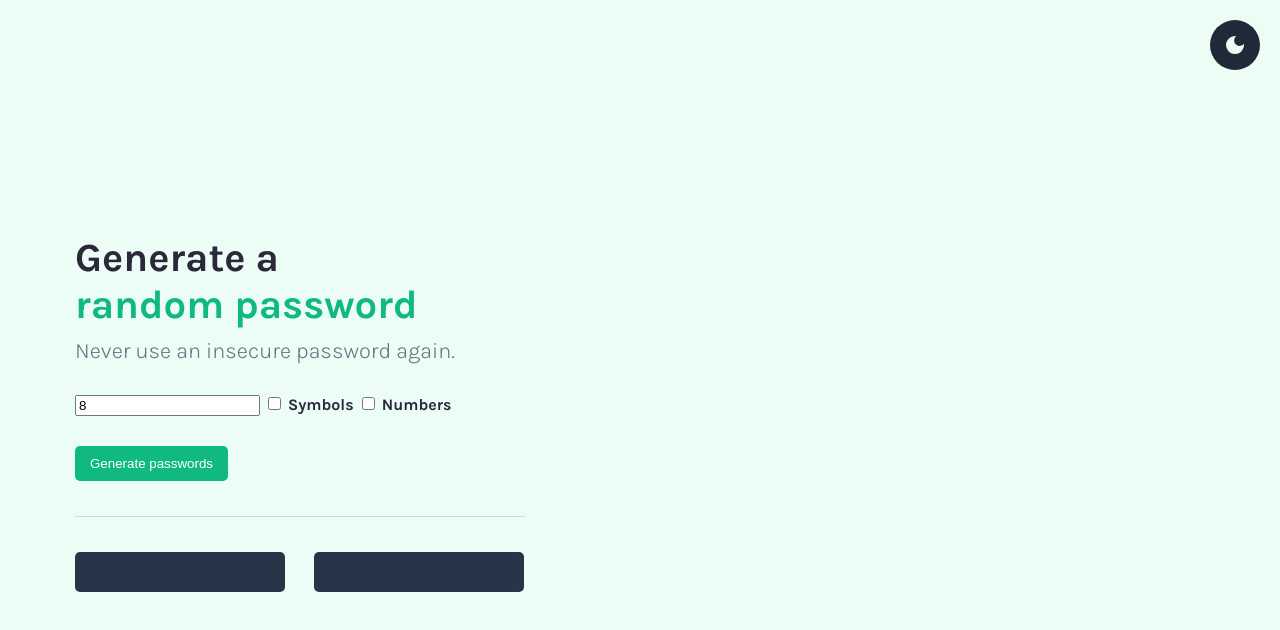
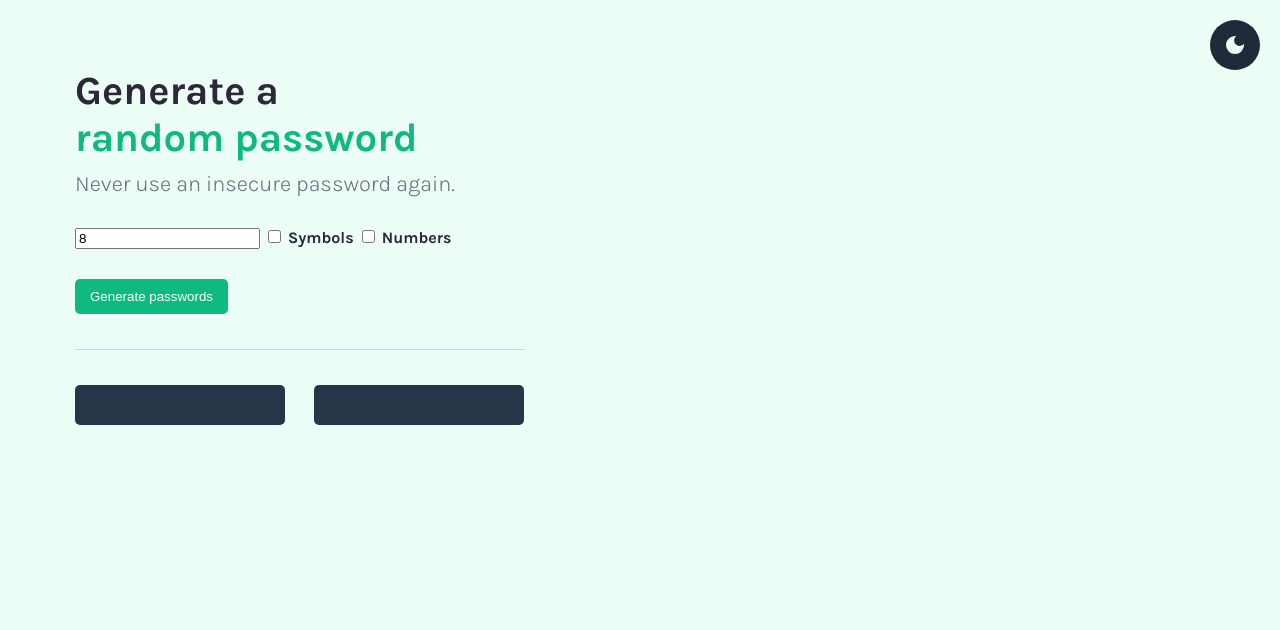
Before and after one commit to Hamzasuliman404/password-generator, a plain HTML site: page index.html in a window 1280 px wide. Drawn offline with Linux system fonts and the light colour scheme.

Commit message:
some style fixes

```diff
--- a/style.css
+++ b/style.css
@@ -33,10 +33,7 @@ body{
     margin: 0;
     padding: 20px;
     background-color: var(--main-bg-color);
-    height: 100vh;
     display: flex;
-    justify-content: center;
-    align-items: center;
 }
 
 #container{
```
Also changed, not shown: 1 other file.
